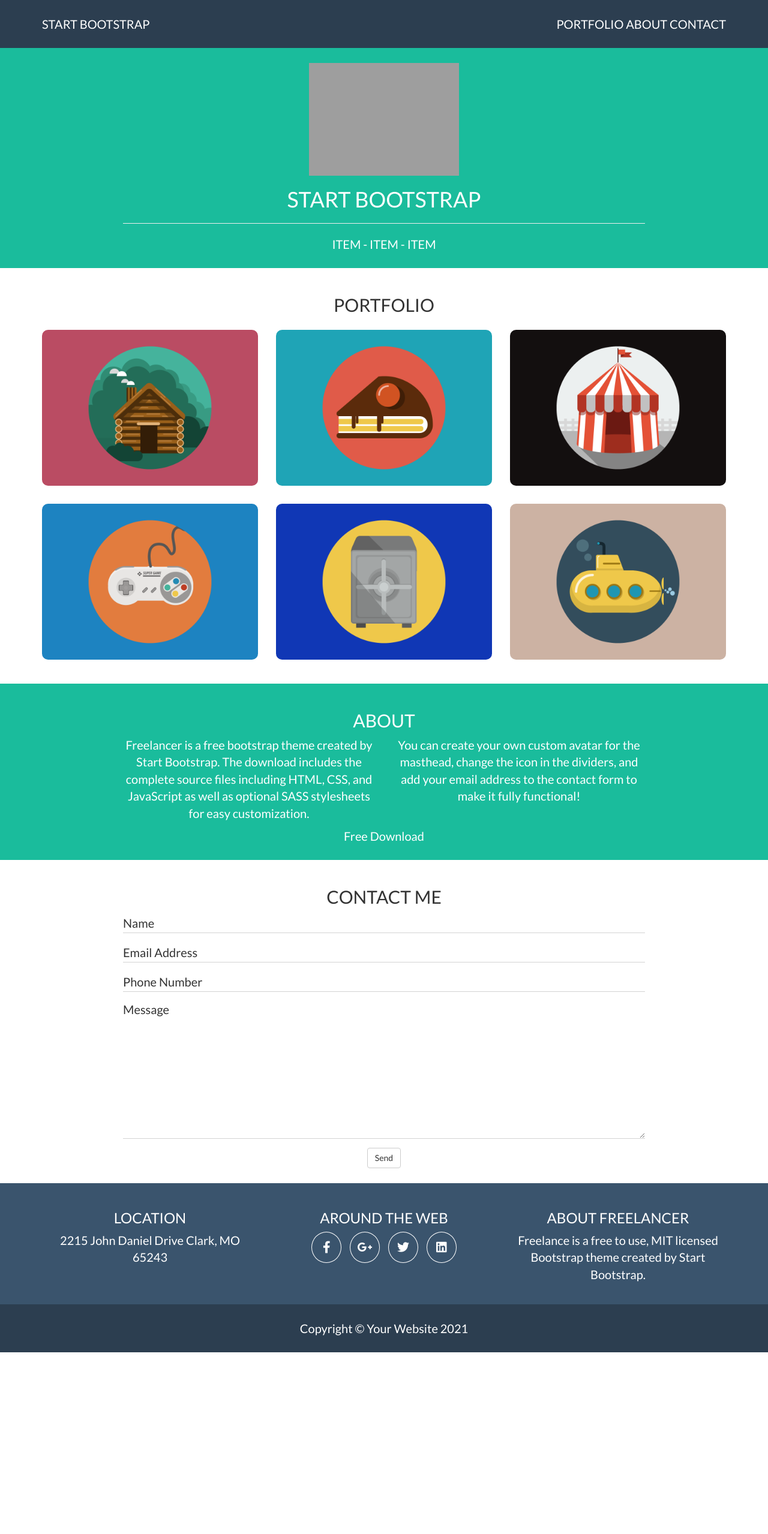
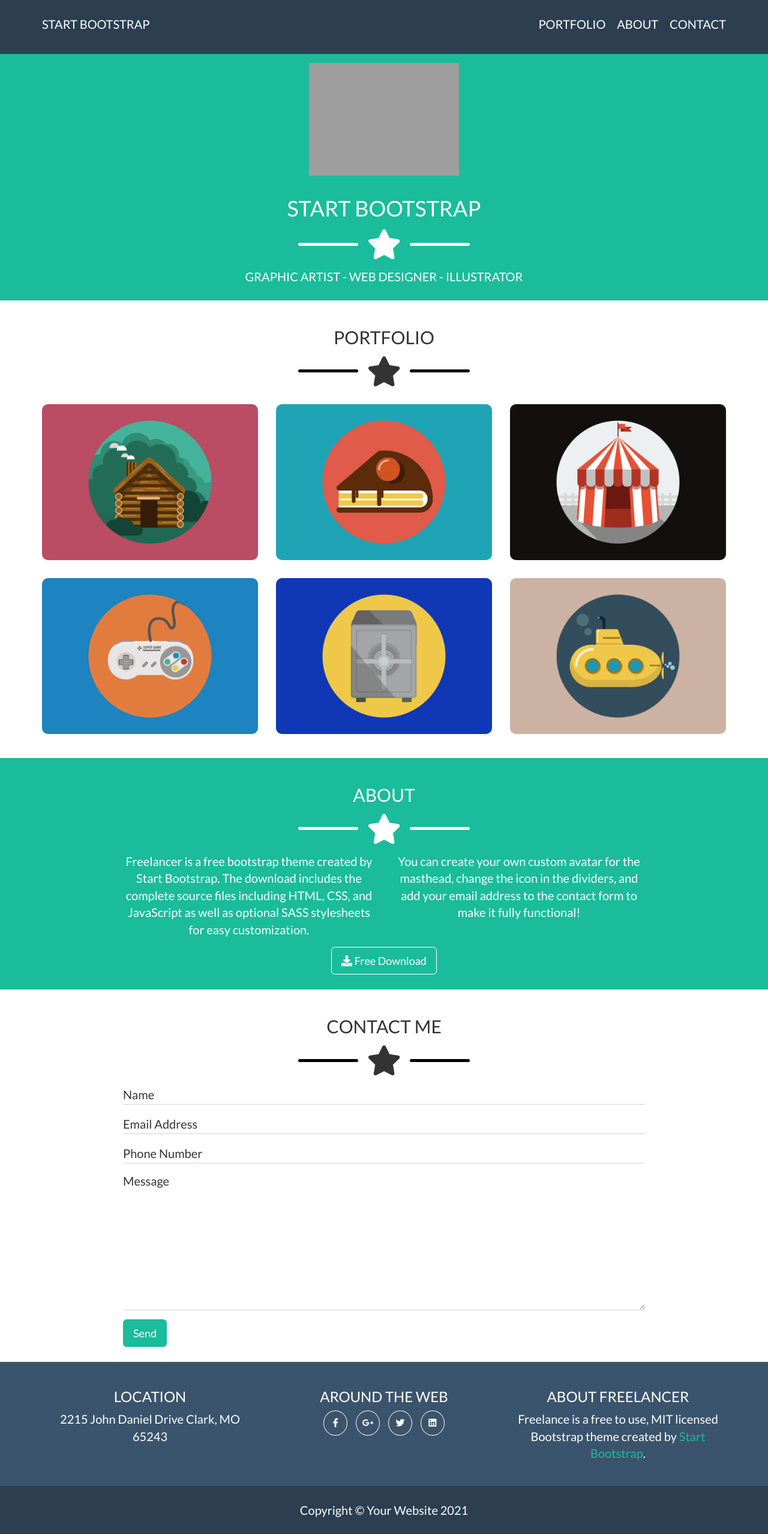
Before and after one commit to Maurizio-Grasso/html-css-bootstrap-freelancer, a plain HTML site: page index.html in a window 1280 px wide. Shown: the whole page at 60% size. Before the commit the page ends 2255 px from the top, so only its background shows below. Drawn offline with nearby package versions, Linux system fonts and the light colour scheme; grey boxes are pictures that could not be loaded.

Commit message:
Completo

```diff
--- a/css/style.css
+++ b/css/style.css
@@ -1,33 +1,18 @@
 /*
-#########
-D E G U G
-#########
-*/
-
-.debug .row  {
-  border: 1px solid rgba(0, 0, 0, 0.1);
-}
-
-.debug [class*="col-"]  {
-  border: 1px dashed rgba(0, 0, 0, 0.1);
-  min-height: 50px;
-}
-
-/*
-#########
-R E S E T
-#########
+#########################
+R E S E T & D E F A U L T
+#########################
 */
 
 html {
   font-size: 10px;
+  scroll-behavior: smooth;
 }
 
 body {
   font-size: 2rem;
   font-family: 'Lato', sans-serif;
   font-weight: 400;
-  text-align: center;
 }
 
 * {
@@ -44,11 +29,6 @@ a:hover {
   text-decoration: none;
   color: inherit;
 }
- /*
- ###################
- U T I L I T I E S
- ###################
- */
 
 .wrapper {
   width: 75%;
@@ -56,13 +36,14 @@ a:hover {
   margin:auto;
 }
 
-ul.inline-list li {
-  display: inline-block;
-}
-
-.text-color-white {
-  color:white;
-}
+/*
+###################
+C U S T O M
+T Y P H O G R A P H Y
+M A R G I N S &
+P A D D I N G S
+###################
+*/
 
 h1 ,
 h2 ,
@@ -70,31 +51,98 @@ h3 {
   text-transform: uppercase;
 }
 
-.bg-color-green {
-  background-color: #1abc9c;
-}
-.bg-color-dark-blue {
-  background-color: #2c3e50;
-}
-.bg-color-light-blue {
-  background-color: #3a546d;
-}
-
-.height-small {
+.ms-height-small {
   height: 8rem;
 }
 
 .padding-top-standard {
-  padding-top: 15px;
+  padding-top: 1.5rem;
 }
 .padding-bottom-standard {
-  padding-bottom: 15px;
+  padding-bottom: 1.5rem;
 }
 .padding-top-more {
-  padding-top: 25px;
+  padding-top: 2.5rem;
 }
 .padding-bottom-more {
-  padding-bottom: 25px;
+  padding-bottom: 2.5rem;
+}
+.margin-top-standard {
+  margin-top: 1.5rem;
+}
+.margin-bottom-standard {
+  margin-bottom: 1.5rem;
+}
+
+ul.inline-list li {
+  display: inline-block;
+}
+
+/*
+##############
+C O L O R S
+&
+B U T T O N S
+##############
+*/
+
+.text-color-white {
+  color:white;
+}
+
+.ms-bg-color-green {
+  background-color: #1abc9c;
+}
+.ms-bg-color-dark-blue {
+  background-color: #2c3e50;
+}
+.ms-bg-color-light-blue {
+  background-color: #3a546d;
+}
+
+.btn.ms-btn-primary {
+  color: white;
+  background-color: #1abc9c;
+}
+.btn.ms-btn-transparent {
+  color: white;
+  border: 1px solid white;
+}
+
+/*
+################
+M Y  C U S T O M
+D I V I D E R
+################
+*/
+
+.ms-divider span::after ,
+.ms-divider span::before {  /* Divider Personalizzato*/
+  content: "";
+  display: inline-block;
+  width:100px;
+  height: 0.5rem;
+  vertical-align: middle;
+  border-radius: 0.5rem;
+  max-width: 30%;
+}
+.ms-divider .fas {  /* La stellina di font awesome */
+  font-size: 5rem;
+  vertical-align: middle;
+  margin-left: 1.5rem;
+  margin-right: 1.5rem;
+}
+#header-bottom .ms-divider span::after ,
+#header-bottom .ms-divider span::before ,
+#about .ms-divider span::after ,
+#about .ms-divider span::before {
+  background-color: white;  /* Il divider è bianco in queste sezioni*/
+}
+#contact-me .ms-divider span::after ,
+#contact-me .ms-divider span::before ,
+#portfolio .ms-divider span::after ,
+#portfolio .ms-divider span::before {
+  background-color: black;  /* Il divider è nero in queste sezioni*/
 }
 
 /*
@@ -107,18 +155,24 @@ header {
   text-transform: uppercase;
 }
 
-#main-menu-outer ,
+#header-top {  /* barra superiore fissa */
+  position: fixed;
+  left: 0;
+  top: 0;
+  right: 0;
+  z-index: 42;
+}
+
 #logo-outer {
-  height: 8rem;
+  text-align: left;
 }
 
 #main-menu {
   float: right;
   text-align: right;
 }
-
-#logo-outer {
-  text-align: left;
+#main-menu li:not(:last-child) {
+  margin-right: 1.5rem;
 }
 
 #hamburger-icon {
@@ -132,6 +186,7 @@ header nav ,
 }
 
 #header-bottom {
+  margin-top: 8rem;
   overflow: auto;
 }
 
@@ -146,17 +201,10 @@ P O R T F O L I O
 #################
 */
 
-
-.column-inner-content img {
+#portfolio .column-inner-content img {
   max-width:100%;
-  border-radius: 10px;
+  border-radius: 1rem;
 }
-
-/*
-#########
-A B O U T
-#########
-*/
 
 /*
 #############
@@ -164,12 +212,8 @@ C O N T A C T
 #############
 */
 
-.ms-form-group {
-  margin-bottom: 15px;
-}
-
 form .ms-form-group .ms-input-style ,
-form .ms-form-group .ms-input-style:focus {
+form .ms-form-group .ms-input-style:focus {  /* Reset stile input box ed assegnazione regole personalizzate*/
   color: inherit;
   box-shadow: none;
   -webkit-box-shadow: none;
@@ -186,9 +230,6 @@ form .ms-form-group .ms-input-style:focus {
   font-size: 2rem;
 }
 
-
-
-
 /*
 ###########
 F O O T E R
@@ -197,17 +238,20 @@ F O O T E R
 
 footer ul.social-links li span {
   display: inline-block;
-  font-size: 2rem;
+  font-size: 1.5rem;
   border: 1px solid white;
   border-radius: 50%;
-  line-height: 5rem;
-  width:5rem;
+  line-height: 4rem;
+  width:4rem;
 }
 footer ul.social-links li:not(:last-child) span {
-  margin-right:10px;
+  margin-right:1rem;
 }
-
 
 footer .footer-bottom {
   line-height: 8rem;
 }
+
+footer p a {  /* colore link nel footer*/
+  color: #1abc9c;
+}
--- a/index.html
+++ b/index.html
@@ -1,9 +1,9 @@
 <!DOCTYPE html>
-<html lang="it" dir="ltr">
+<html lang="en" dir="ltr">
   <head>
     <meta name="viewport" content="width=device-width, initial-scale=1.0">
 
-    <!-- Google Font -->
+    <!-- Google Font (lato) -->
     <link rel="preconnect" href="https://fonts.gstatic.com">
     <link href="https://fonts.googleapis.com/css2?family=Lato:ital,wght@0,400;0,700;0,900;1,400&display=swap" rel="stylesheet">
 
@@ -16,74 +16,85 @@
     <meta charset="utf-8">
     <title>Freelancer</title>
   </head>
-  <body class="">
 
-  <header>
-    <div id="header-top" class="text-color-white bg-color-dark-blue">
+  <body class="text-center">
 
+  <header>  <!-- Header -->
+
+    <div id="header-top" class="text-color-white ms-bg-color-dark-blue">  <!-- Header-Top -->
       <div class="container">
+        <div class="row">
+          <div class="col-xs-6">
 
-        <div class="row">
+            <div id="logo-outer" class="ms-height-small">  <!-- Logo Outer -->
+              <span id="logo-text">Start Bootstrap</span>
+            </div>  <!-- Logo Outer END-->
 
-          <div id="logo-outer" class="col-xs-6 height-small">
-            <span id="logo-text">Start Bootstrap</span>
-          </div>
+          </div>  <!-- Col END -->
 
-          <div id="main-menu-outer" class="col-xs-6 height-small">
+          <div class="col-xs-6">
+
+            <div id="main-menu-outer" class="ms-height-small">  <!-- Main Menu Outer -->
 
               <nav id="main-menu">
 
                 <ul class="inline-list hidden-xs hidden-sm">
-                <li><a>Portfolio</a></li>
-                <li><a>about</a></li>
-                <li><a>contact</a></li>
+                  <li><a href="#portfolio">Portfolio</a></li>
+                  <li><a href="#about">about</a></li>
+                  <li><a href="#contact-me">contact</a></li>
                 </ul>
 
                 <span id="hamburger-icon" class="fas fa-bars visible-xs visible-sm"></span>
 
               </nav>
 
-          </div>
+            </div>  <!-- Main Menu Outer END -->
+          </div>  <!-- Col END -->
+        </div>  <!-- Row END -->
+      </div>  <!-- Container END -->
+    </div>  <!-- Header-Top END -->
 
-        </div>
-      </div>
+    <div id="header-bottom" class=" text-color-white ms-bg-color-green">  <!-- Header Bottom -->
 
-    </div>
+      <div class="wrapper padding-top-more padding-bottom-more">
 
-    <div id="header-bottom" class=" text-color-white bg-color-green">
-      <div class="wrapper padding-top-more padding-bottom-more">
         <div class="container-fluid">
           <div class="row">
             <div class="col-xs-12">
-              <div class="ms-jumbotron">
 
-                <img src="https://startbootstrap.github.io/startbootstrap-freelancer/assets/img/avataaars.svg" alt="avatar">
+              <div class="ms-jumbotron">  <!-- Jumbotron START -->
 
-                <h1>Start Bootstrap</h1>
+                <img class="margin-bottom-standard" src="https://startbootstrap.github.io/startbootstrap-freelancer/assets/img/avataaars.svg" alt="avatar">
+                <h1 class="margin-bottom-standard">Start Bootstrap</h1>
 
-                <hr>
-                <span>item - </span>
-                <span>item - </span>
-                <span>item</span>
+                <div class="ms-divider margin-bottom-standard">  <!-- Divider -->
+                  <span><i class="fas fa-star"></i></span>
+                </div>
+
+                <span>Graphic Artist - Web Designer - Illustrator</span>
 
               </div>  <!-- .ms-jumbotron END -->
             </div>  <!-- .col-xs-12 END -->
           </div>  <!-- .row END -->
         </div>  <!-- .container-fluid END -->
-    </div>  <!-- #header-bottom END -->
+      </div>  <!-- wrapper END -->
+    </div>  <!-- Header-bottom END -->
+  </header> <!-- Header END -->
 
-  </header>
+  <main>  <!-- Main Start -->
 
-  <main>
-
-    <section id="portfolio" class="padding-top-more padding-bottom-more">
+    <section id="portfolio" class="padding-top-more padding-bottom-more">  <!-- Section Portfolio Start -->
 
       <div class="container">
-
         <div class="row">  <!-- Portfolio Heading Row -->
           <div class="col-xs-12">
-          <h2>Portfolio</h2>
+            <h2 class="margin-bottom-standard">Portfolio</h2>
+
+            <div class="ms-divider margin-bottom-standard">  <!-- Divider -->
+              <span><i class="fas fa-star"></i></span>
             </div>
+
+          </div>  <!-- Col END -->
         </div>  <!-- Portfolio Heading Row END -->
 
         <div id="portfolio-images" class="row">    <!-- Portfolio Images Row -->
@@ -124,91 +135,109 @@
             </div>
           </div>
 
+        </div>  <!-- Portfolio Images Row END -->
+      </div>  <!-- Container END -->
 
-      </div>  <!-- Portfolio Images Row END -->
+    </section>  <!-- Portfolio Section END -->
 
-    </div>
+    <section id="about" class="ms-bg-color-green text-color-white padding-top-more padding-bottom-more">  <!-- About Section Start -->
 
-    </section>
-
-    <section id="about" class="  bg-color-green text-color-white padding-top-more padding-bottom-more">
       <div class="wrapper">
         <div class="container-fluid">
           <div class="row">
             <div class="col-xs-12">
-              <h2>About</h2>
+
+              <h2 class="margin-bottom-standard">About</h2>
+
+              <div class="ms-divider margin-bottom-standard">  <!-- Divider -->
+                <span><i class="fas fa-star"></i></span>
               </div>
 
-            <div class="col-xs-12 col-sm-6">
-              <p>Freelancer is a free bootstrap theme created by Start Bootstrap. The download includes the complete source files including HTML, CSS, and JavaScript as well as optional SASS stylesheets for easy customization.</p>
-            </div>
+            </div>  <!-- Col END -->
 
             <div class="col-xs-12 col-sm-6">
-              <p>You can create your own custom avatar for the masthead, change the icon in the dividers, and add your email address to the contact form to make it fully functional!</p>
-            </div>
+              <p class="margin-bottom-standard">Freelancer is a free bootstrap theme created by Start Bootstrap. The download includes the complete source files including HTML, CSS, and JavaScript as well as optional SASS stylesheets for easy customization.</p>
+            </div>    <!-- Col END -->
+
+            <div class="col-xs-12 col-sm-6">
+              <p class="margin-bottom-standard">You can create your own custom avatar for the masthead, change the icon in the dividers, and add your email address to the contact form to make it fully functional!</p>
+            </div>  <!-- Col END -->
+
             <div class="col-xs-12">
-              Free Download
-            </div>
-          </div>
-        </div>
-      </div>
-    </section>
+              <a class="btn ms-btn-transparent btn-lg"><i class="fas fa-download"></i> Free Download</a>
+            </div>   <!-- Col END -->
 
-    <section id="contact-me" class="padding-top-more padding-bottom-more">
+          </div>  <!-- ROW END -->
+        </div>  <!-- Container END -->
+      </div>  <!-- Wrapper END -->
+    </section>  <!-- About Section END -->
+
+    <section id="contact-me" class="padding-top-more padding-bottom-more">  <!-- Contact Section -->
+
       <div class="wrapper">
         <div class="container-fluid">
           <div class="row">
 
             <div class="col-xs-12">
-                <h2>Contact Me</h2>
+                <h2 class="margin-bottom-standard">Contact Me</h2>
+                <div class="ms-divider margin-bottom-standard">  <!-- Divider -->
+                  <span><i class="fas fa-star"></i></span>
                 </div>
+            </div>  <!-- Col END -->
 
             <div class="col-xs-12">
-              <div class="outer-form">
+
+              <div class="outer-form text-left">  <!-- Outer Form -->
                 <form>
 
-
-
-                  <div class="ms-form-group">
+                  <div class="ms-form-group margin-bottom-standard">
                     <input type="text" class="ms-input-style form-control" id="InputName" placeholder="Name">
                   </div>
 
-                  <div class="ms-form-group">
+                  <div class="ms-form-group margin-bottom-standard">
                     <input type="email" class="ms-input-style form-control" id="InputEmail" placeholder="Email Address">
                   </div>
 
-                  <div class="ms-form-group">
+                  <div class="ms-form-group margin-bottom-standard">
                     <input type="text" class="ms-input-style form-control" id="exampleInputEmail1" placeholder="Phone Number">
                   </div>
 
-                  <div class="ms-form-group">
+                  <div class="ms-form-group margin-bottom-standard">
                     <textarea class="ms-input-style form-control" name="message" rows="8" cols="80" placeholder="Message"></textarea>
                   </div>
 
-                  <button type="submit" class="btn btn-default">Send</button>
+                  <button type="submit" class="btn  btn-lg ms-btn-primary">Send</button>
 
                 </form>
-              </div>
-            </div>
 
-          </div>
-        </div>
-      </div>
-    </section>
+              </div>  <!-- Outer Form END -->
+            </div>  <!-- Col END -->
+          </div>  <!-- Row END -->
+        </div>  <!-- Container END -->
+      </div>  <!-- Wrapper END -->
 
-  </main>
+    </section>  <!-- Contact Section END -->
 
-  <footer>
-    <div class="inner-footer text-color-white">
+  </main>  <!-- Main END -->
 
-      <div class="footer-top bg-color-light-blue padding-top-more padding-bottom-more">
+  <footer>  <!-- Footer -->
+
+    <div class="inner-footer text-color-white">  <!-- Inner Footer -->
+
+      <div class="footer-top ms-bg-color-light-blue padding-top-more padding-bottom-more">  <!-- Footer Top Start -->
+
         <div class="container">
           <div class="row">
-            <div class="col-xs-12 col-sm-4">
+
+            <div class="col-xs-12 col-sm-4">  <!-- Col 1 out of 3 -->
+              <div class="margin-bottom-standard">
                 <h3>location</h3>
                 <p> 2215 John Daniel Drive Clark, MO 65243 </p>
               </div>
-            <div class="col-xs-12 col-sm-4">
+            </div>  <!-- Col END -->
+
+            <div class="col-xs-12 col-sm-4">  <!-- Col 2 out of 3 -->
+              <div class="margin-bottom-standard">
                 <h3>around the web</h3>
                 <ul class="inline-list social-links">
                   <li><a href="#"><span class="fab fa-facebook-f"></span></a></li>
@@ -217,22 +246,25 @@
                   <li><a href="#"><span class="fab fa-linkedin"></span></a></li>
                 </ul>
               </div>
-            <div class="col-xs-12 col-sm-4">
+            </div>  <!-- Col END -->
+
+            <div class="col-xs-12 col-sm-4">  <!-- Col 3 out of 3 -->
+              <div class="margin-bottom-standard">
                 <h3>About Freelancer</h3>
-              <p>Freelance is a free to use, MIT licensed Bootstrap theme created by <a>Start Bootstrap</a>.</p>
+                <p>Freelance is a free to use, MIT licensed Bootstrap theme created by <a href="#">Start Bootstrap</a>.</p>
               </div>
-          </div>
-        </div>
-      </div>
+            </div>  <!-- Col END -->
 
-      <div class="footer-bottom bg-color-dark-blue height-small">
+          </div>  <!-- Row END -->
+        </div>  <!-- Container END -->
+      </div>  <!-- Footer top END -->
 
+      <div class="footer-bottom ms-bg-color-dark-blue ms-height-small">  <!-- Copyright Bar -->
         <span>Copyright &copy; Your Website 2021</span>
+      </div>  <!-- Copyright Bar END -->
 
-      </div>
-
-    </div>
-  </footer>
+    </div>  <!-- Inner Footer END -->
+  </footer>  <!-- Footer END -->
 
   </body>
 </html>
```
Lines whose indentation alone changed are shown as unchanged.
